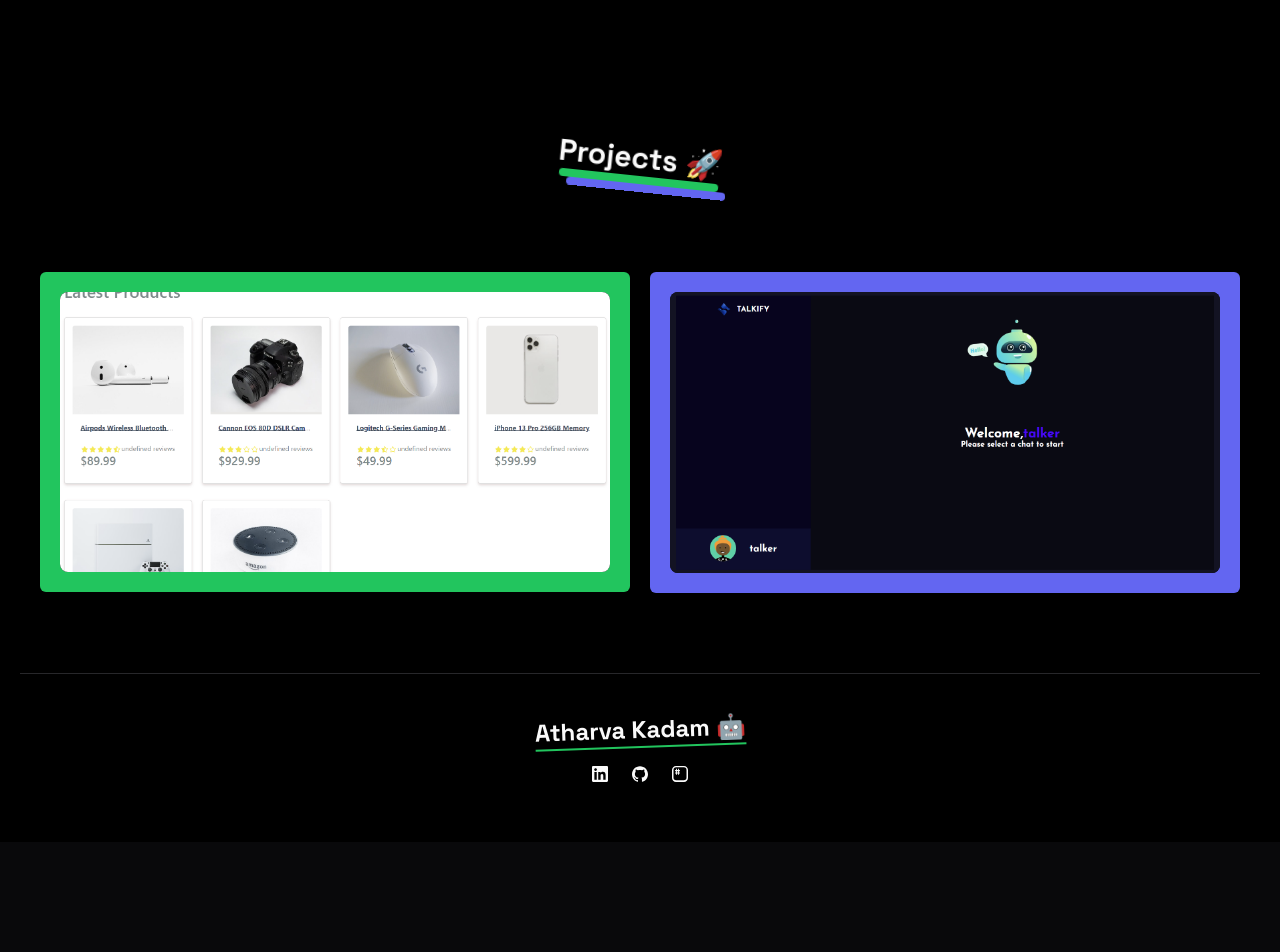
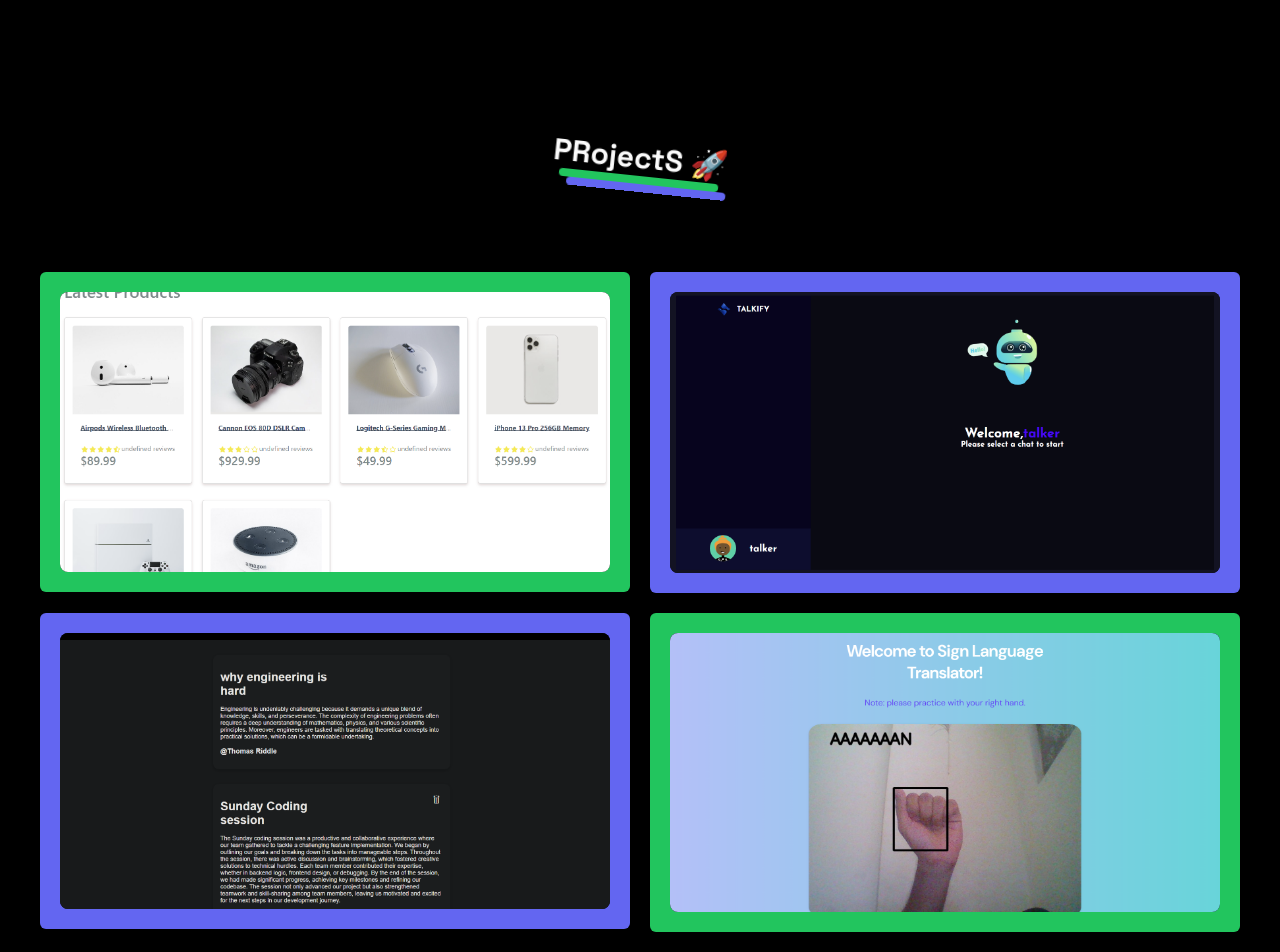
Before and after one commit to Atharva0402/Portfolio, a Next.js app: page / in a window 1280 px wide. Shown: the part 1400-2352 px from the top of the page. Before the commit the page ends 2242 px from the top, so only its background shows below. Built offline with nearby package versions, Linux system fonts and the light colour scheme.

Commit message:
Update Project.tsx
added project cards

```diff
--- a/app/(Home)/components/Project.tsx
+++ b/app/(Home)/components/Project.tsx
@@ -1,5 +1,5 @@
 import React from 'react'
-import {  SiNextdotjs ,SiReactrouter,SiBootstrap, SiExpress ,SiNodedotjs ,SiReact ,SiMongodb, SiSocketdotio, SiFirebase } from 'react-icons/si'
+import { SiPython  ,SiOpencv,SiFlask ,SiNumpy  ,SiReactrouter,SiBootstrap, SiExpress ,SiNodedotjs ,SiReact ,SiMongodb, SiSocketdotio, SiFirebase } from 'react-icons/si'
 import Title from './Title'
 import Link from 'next/link'
 import { cn } from '@/lib/utils'
@@ -35,13 +35,29 @@
             background: "bg-indigo-500",
 
         },
+        {
+            title:"Blogging Site",
+            tech:[SiReact,SiMongodb,SiNodedotjs,SiExpress,SiFirebase ],
+            link:"https://github.com/Atharva0402/Blogging_site",
+            cover:"/Blogging.png",
+            background: "bg-indigo-500",
+
+        },
+        {
+            title:"Cartopia Ecommerce site ",
+            tech:[SiPython,SiOpencv,SiNumpy, SiFlask ,],
+            link:"https://github.com/Atharva0402/SignSense-",
+            cover:"/SignSense.png",
+            background: "bg-green-500",
+
+        }
     ]
 
 
     return (
 
     <div className='py-10 p-5 sm:=-0'>
-         <Title text='Projects 🚀 '
+         <Title text='PRojectS 🚀 '
         className='flex flex-col items-center justify-center rotate-6 page'
         />
         <div className='grid grid-cols-1 sm:grid-cols-2 pt-20 gap-5'>
```
